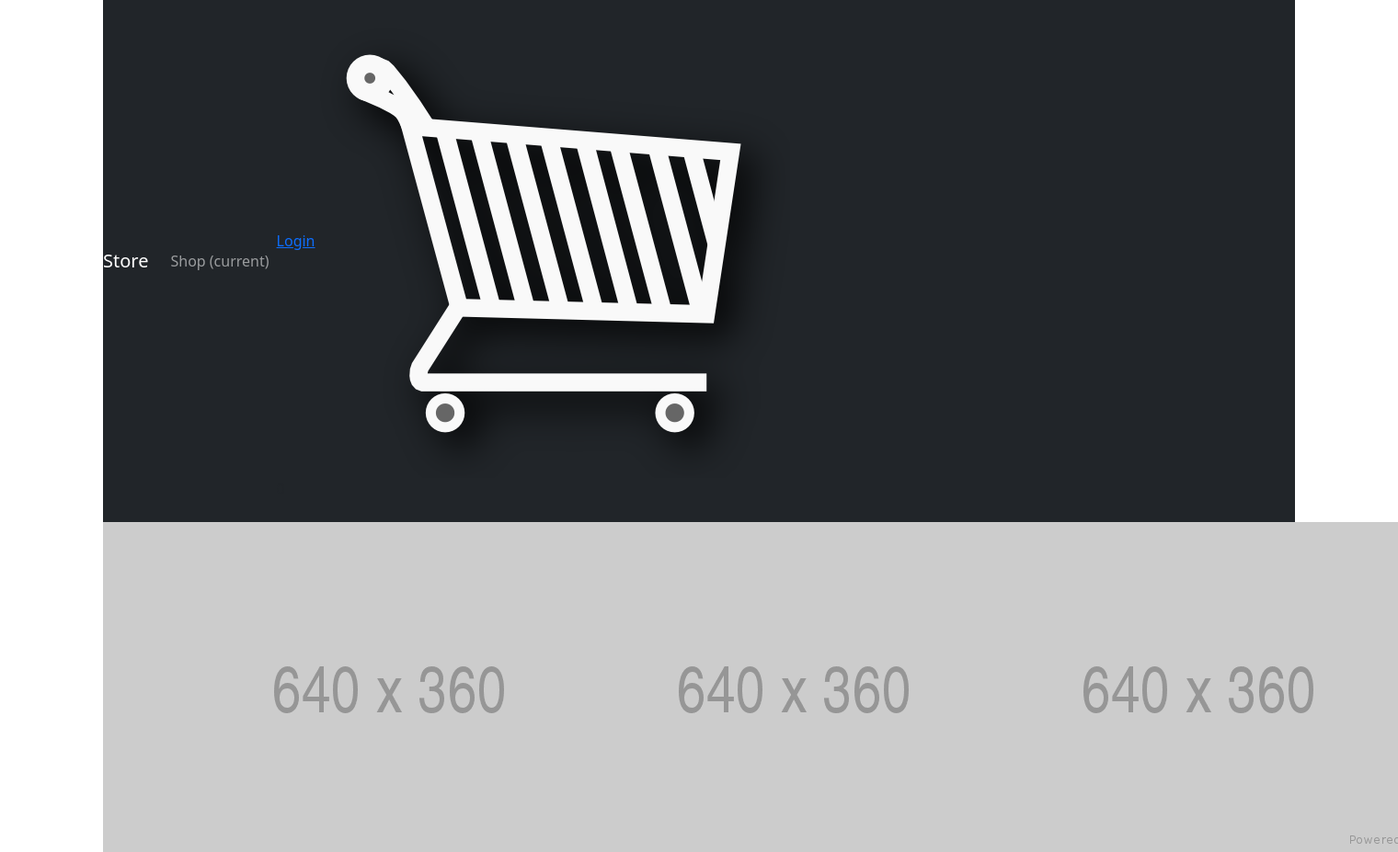
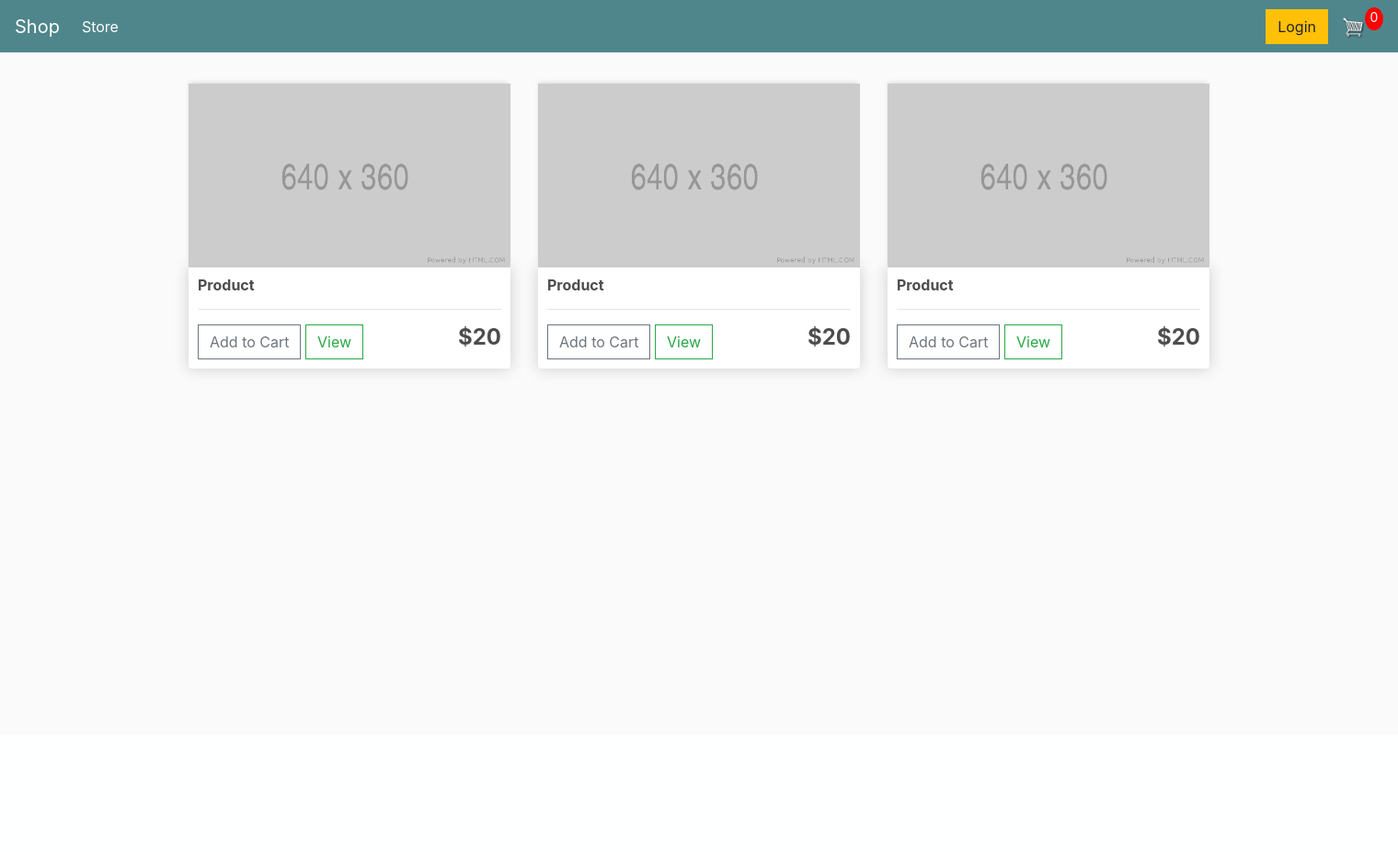
Before and after one commit to rgraingerdev/MS4MK2, a Django app: page / in a window 1520 px wide; the page is wider, and only the part inside the window is pictured. Shown: the top 927 px of that part at 92% size. After the commit the page ends 409 px from the top of that part, so only its background shows below. Run offline with Django 3.2, Linux system fonts and the light colour scheme; tables that the repository leaves empty hold one stand-in row (values such as "Sample post"); some libraries are stand-ins or nearby versions.

Commit message:
CSS now fully functional

```diff
--- a/ms4mk2/store/templates/store/cart.html
+++ b/ms4mk2/store/templates/store/cart.html
@@ -38,9 +38,9 @@
 					<div style="flex:1">
 						<p class="quantity">2</p>
 						<div class="quantity">
-							<img class="chg-quantity" src="{% static  'images/arrow-up.png' %}">
+							<img class="chg-quantity" src="{% static  'images/arrowup.png' %}">
 
-							<img class="chg-quantity" src="{% static  'images/arrow-down.png' %}">
+							<img class="chg-quantity" src="{% static  'images/arrowdown.png' %}">
 						</div>
 					</div>
 					<div style="flex:1"><p>$32</p></div>
--- a/ms4mk2/store/templates/store/main.html
+++ b/ms4mk2/store/templates/store/main.html
@@ -1,47 +1,56 @@
 <!DOCTYPE html>
 {% load static %}
-<html lang="en">
+<html>
 <head>
-    <meta charset="UTF-8">
-    <meta name="viewport" content="width=device-width, initial-scale=1.0">
 	<title>Store</title>
-    <link rel="stylesheet" href="https://cdn.jsdelivr.net/npm/bootstrap@5.3.2/dist/css/bootstrap.min.css" integrity="sha384-T3c6CoIi6uLrA9TneNEoa7RxnatzjcDSCmG1MXxSR1GAsXEV/Dwwykc2MPK8M2HN" crossorigin="anonymous">
-    <link rel="'stylesheet" type="text/css" href="{% static 'css/main.css'%}">
+
+	<meta name="viewport" content="width=device-width, initial-scale=1, maximum-scale=1, minimum-scale=1" />
+
+	<link rel="stylesheet" href="https://stackpath.bootstrapcdn.com/bootstrap/4.4.1/css/bootstrap.min.css" integrity="sha384-Vkoo8x4CGsO3+Hhxv8T/Q5PaXtkKtu6ug5TOeNV6gBiFeWPGFN9MuhOf23Q9Ifjh" crossorigin="anonymous">
+
+	<link rel="stylesheet" type="text/css" href="{% static 'css/main.css' %}">
 
 </head>
 <body>
-    <div class="container">
+
 	<nav class="navbar navbar-expand-lg navbar-dark bg-dark">
-            <a class="navbar-brand" href="{% url 'store' %}">Store</a>
-            <button class="navbar-toggler" type="button" data-toggle="collapse" data-target="#navbarTogglerDemo02" aria-controls="navbarTogglerDemo02" aria-expanded="false" aria-label="Toggle navigation">
+	  <a class="navbar-brand" href="{% url 'store' %}">Shop</a>
+	  <button class="navbar-toggler" type="button" data-toggle="collapse" data-target="#navbarSupportedContent" aria-controls="navbarSupportedContent" aria-expanded="false" aria-label="Toggle navigation">
 	    <span class="navbar-toggler-icon"></span>
 	  </button>
 
-            <div class="collapse navbar-collapse" id="navbarTogglerDemo02">
-                <ul class="navbar-nav mr-auto mt-2 mt-lg-0">
+	  <div class="collapse navbar-collapse" id="navbarSupportedContent">
+	    <ul class="navbar-nav mr-auto">
 	      <li class="nav-item active">
-                    <a class="nav-link" href="{% url 'store' %}">Shop <span class="sr-only">(current)</span></a>
+	        <a class="nav-link" href="{% url 'store' %}">Store <span class="sr-only">(current)</span></a>
 	      </li>
+
 	    </ul>
 	    <div class="form-inline my-2 my-lg-0">
-                    <a href="#" class="button btn-warning">Login</a>
+	     	<a href="#"class="btn btn-warning">Login</a>
+
 	     	<a href="{% url 'cart' %}">
-                        <img id="cart-icon" src="{% static 'images/cart.png' %}">
+	    		<img  id="cart-icon" src="{% static 'images/cart.png' %}">
 	    	</a>
 	    	<p id="cart-total">0</p>
+
 	    </div>
 	  </div>
 	</nav>
 
+     <div class="container">
+            <br>
             {% block content %}
 
-        {% endblock%}
+
+            {% endblock content %}
          </div>
 
 
+	<script src="https://code.jquery.com/jquery-3.4.1.slim.min.js" integrity="sha384-J6qa4849blE2+poT4WnyKhv5vZF5SrPo0iEjwBvKU7imGFAV0wwj1yYfoRSJoZ+n" crossorigin="anonymous"></script>
 
-    <script src="https://code.jquery.com/jquery-3.7.1.js" integrity="sha256-eKhayi8LEQwp4NKxN+CfCh+3qOVUtJn3QNZ0TciWLP4=" crossorigin="anonymous"></script>
-    <script src="https://cdn.jsdelivr.net/npm/bootstrap@5.3.2/dist/js/bootstrap.min.js" integrity="sha384-BBtl+eGJRgqQAUMxJ7pMwbEyER4l1g+O15P+16Ep7Q9Q+zqX6gSbd85u4mG4QzX+" crossorigin="anonymous"></script>
-    <script src="https://cdn.jsdelivr.net/npm/bootstrap@5.3.2/dist/js/bootstrap.bundle.min.js" integrity="sha384-C6RzsynM9kWDrMNeT87bh95OGNyZPhcTNXj1NW7RuBCsyN/o0jlpcV8Qyq46cDfL" crossorigin="anonymous"></script>
+	<script src="https://cdn.jsdelivr.net/npm/popper.js@1.16.0/dist/umd/popper.min.js" integrity="sha384-Q6E9RHvbIyZFJoft+2mJbHaEWldlvI9IOYy5n3zV9zzTtmI3UksdQRVvoxMfooAo" crossorigin="anonymous"></script>
+
+	<script src="https://stackpath.bootstrapcdn.com/bootstrap/4.4.1/js/bootstrap.min.js" integrity="sha384-wfSDF2E50Y2D1uUdj0O3uMBJnjuUD4Ih7YwaYd1iqfktj0Uod8GCExl3Og8ifwB6" crossorigin="anonymous"></script>
 </body>
 </html>
```
Also changed, not shown: ms4mk2/static/css/main.css (+16 -16 lines). Lines whose indentation alone changed are shown as unchanged.
